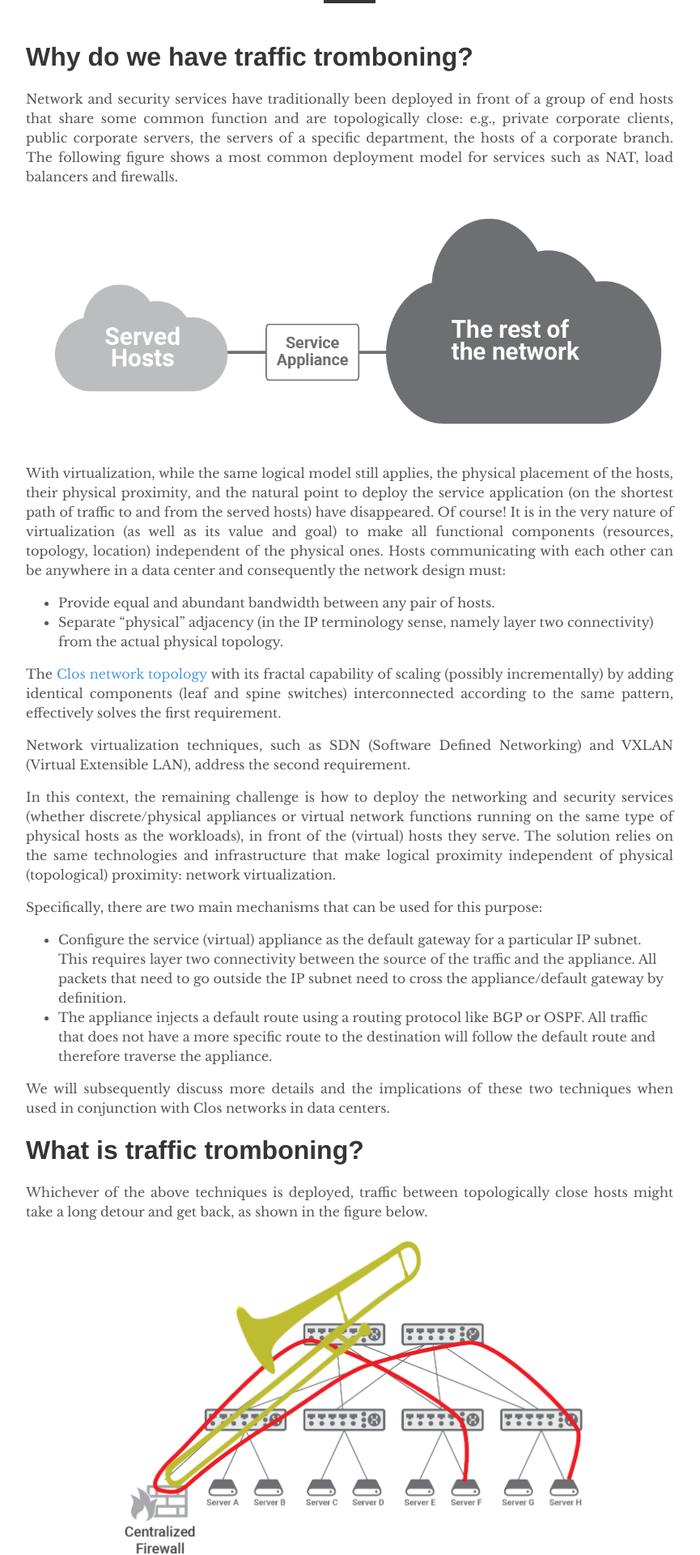
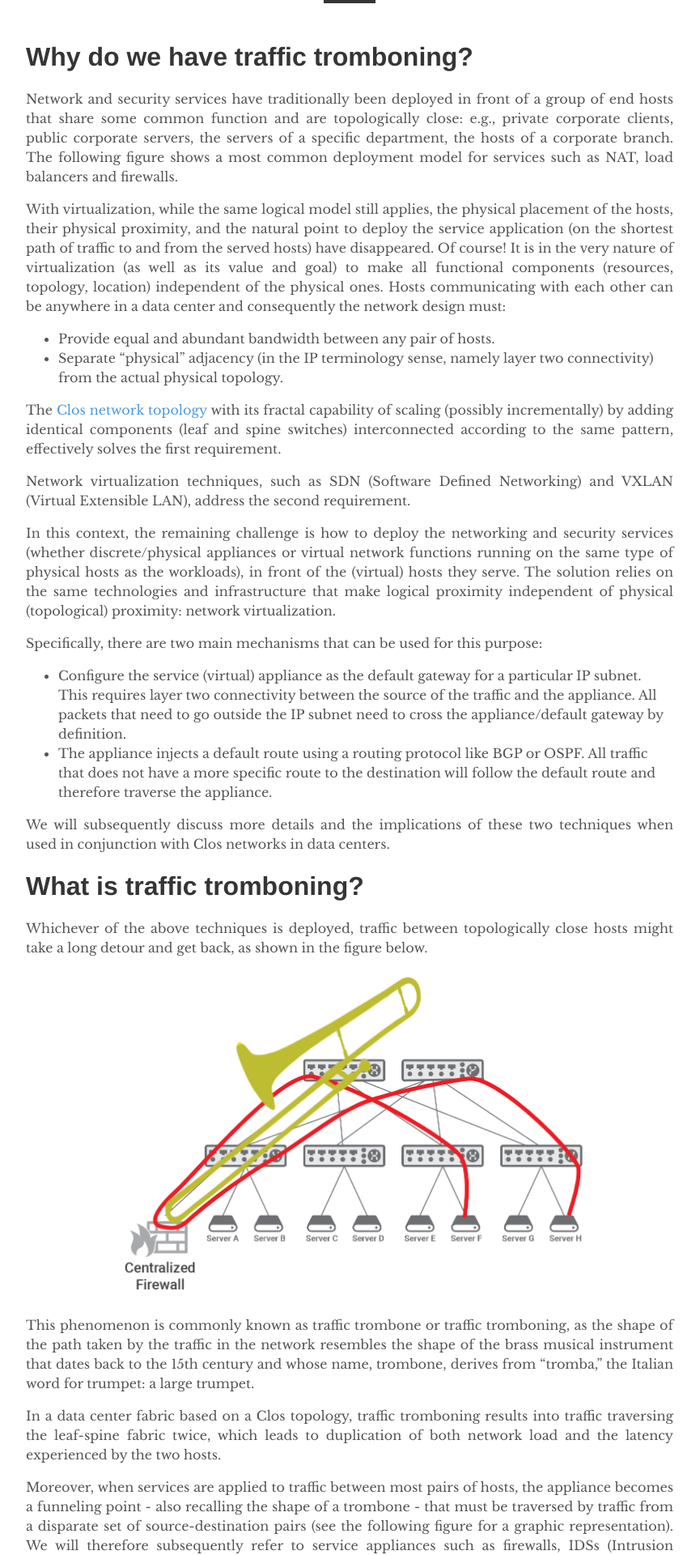
Before and after one commit to mariobaldi/mariobaldi.github.io, a Jekyll site: the page built from _posts/2020-06-08-trombone.md, in a window 1280 px wide. Shown: the part 413-2333 px from the top of the page at 81% size, without its empty margins (208-1073 px from the left). Built offline with Jekyll 4.4.1, drawn with Linux system fonts in a browser that asks for light colours; comment, search, counter and statistics services are not loaded.

Commit message:
Temporarily without first figure

```diff
--- a/_posts/2020-06-08-trombone.md
+++ b/_posts/2020-06-08-trombone.md
@@ -13,7 +13,7 @@
 Network and security services have traditionally been deployed in front of a group of end hosts that share some common function and are topologically close: e.g., private corporate clients, public corporate servers, the servers of a specific department, the hosts of a corporate branch.
 The following figure shows a most common deployment model for services such as NAT, load balancers and firewalls.
 
-![Service Appliance](/assets/images/service-appliance.png)
+<!-- ![Service Appliance](/assets/images/service-appliance.png) -->
 
 With virtualization, while the same logical model still applies, the physical placement of the hosts, their physical proximity, and the natural point to deploy the service application (on the shortest path of traffic to and from the served hosts) have disappeared. Of course! It is in the very nature of virtualization (as well as its value and goal) to make all functional components  (resources, topology, location) independent of the physical ones.
 Hosts communicating with each other can be anywhere in a data center and consequently the network design must:
```
